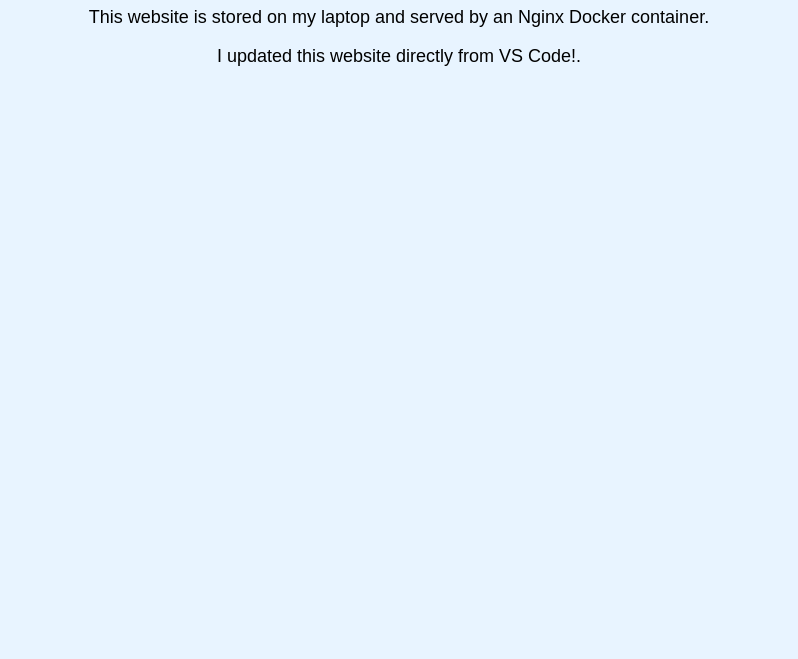
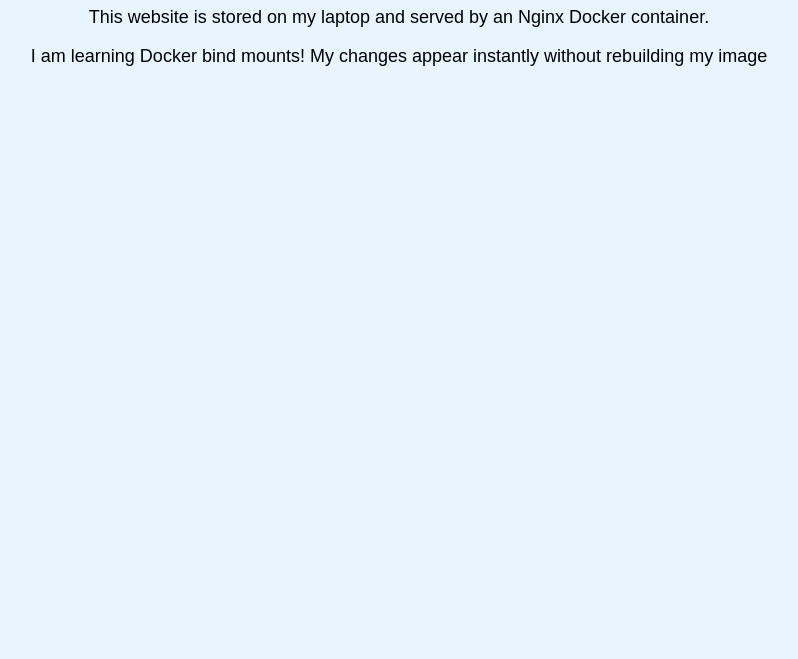
Before and after one commit to dorothy-DevOps/cloud-support-engineering-portfolio, a plain HTML site: page website/index.html in a window 1280 px wide. Shown: the part 141-800 px from the top of the page, without its empty margins (241-1039 px from the left). Drawn offline with Linux system fonts and the light colour scheme.

Commit message:
Build custom Docker image and practise bind mounts

```diff
--- a/website/index.html
+++ b/website/index.html
@@ -23,6 +23,6 @@
 <body>
     <h1>Welcome to My Docker Website!</h1>
     <p>This website is stored on my laptop and served by an Nginx Docker container.</p>
-    <p><p>I updated this website directly from VS Code!.</p>
+    <p><p>I am learning Docker bind mounts! My changes appear instantly without rebuilding my image</p>
 </body>
 </html>
```
Also changed, not shown: screenshots/docker/09-custom-image-and-bind-mount-containers.png (added), screenshots/docker/10-docker-bind-mount-live-update.png (added), 3 other files.
